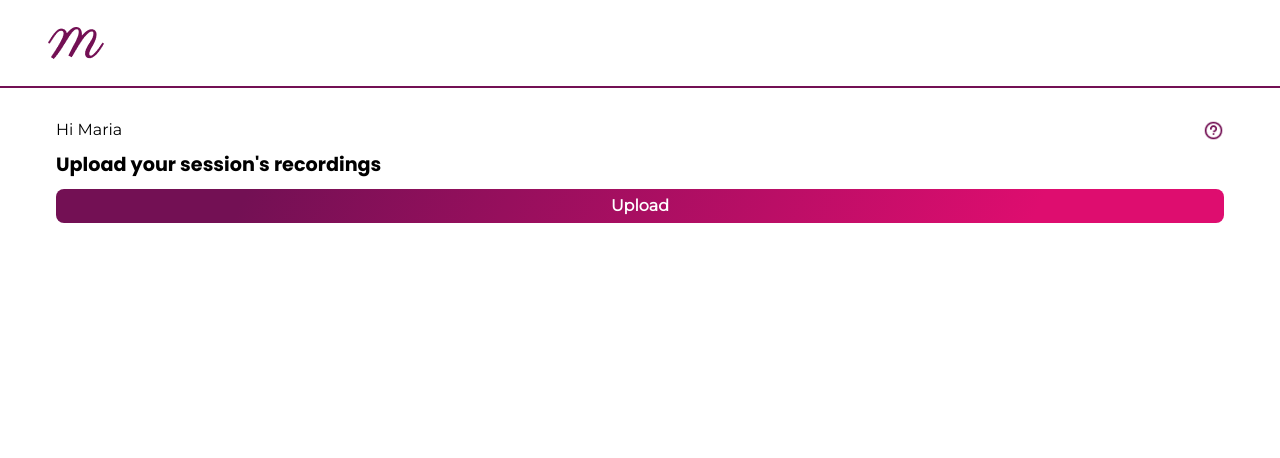
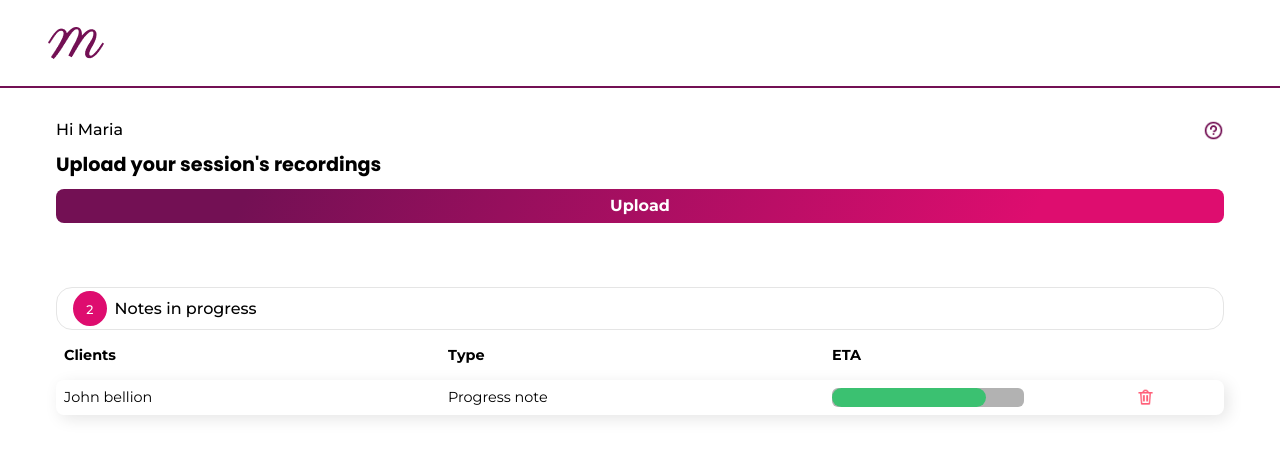
Before and after one commit to Samuellyworld/mentalyc, a React (Create React App) app: page / in a window 1280 px wide. Shown: the top 458 px of the page. Built offline with nearby package versions, Linux system fonts and the light colour scheme.

Commit message:
feat/adding current uploads table 💫

```diff
--- a/public/index.html
+++ b/public/index.html
@@ -28,7 +28,7 @@
     <!-- fonts -->
     <link rel="preconnect" href="https://fonts.googleapis.com">
     <link rel="preconnect" href="https://fonts.gstatic.com" crossorigin>
-    <link href="https://fonts.googleapis.com/css2?family=Montserrat&family=Poppins:wght@700&display=swap" rel="stylesheet">
+    <link href="https://fonts.googleapis.com/css2?family=Montserrat:wght@400;500;700&family=Poppins:wght@700&display=swap" rel="stylesheet">
 
 
 
--- a/src/App.tsx
+++ b/src/App.tsx
@@ -8,6 +8,7 @@ import { useEffect, useState } from "react";
 import { ShowModalTypes,
         UploadItemsTypes, ValuesObjectTypes
        } from "./types";
+import CurrentUploads from "./components/Uploads/Uploads";
 
 // JSX Component;
 const App : () => JSX.Element = () =>  {
@@ -18,10 +19,11 @@ const App : () => JSX.Element = () =>  {
   // handle uploads
   const [uploadedItems , setUploadedItems]: UploadItemsTypes = useState([]);
 
-
+// use Effect
   useEffect(() => {
     console.log(uploadedItems);
   }, [uploadedItems]);
+
 
   // toggle modal
   const toggleModal = () => {
@@ -30,16 +32,8 @@ const App : () => JSX.Element = () =>  {
 
   // handle new file upload
   const onSubmit = async (newItem: ValuesObjectTypes) => {
-       console.log(newItem)
-
      // add new item to items list
       setUploadedItems((prevItems : any) => [...prevItems, newItem]);
-
-      console.log(uploadedItems);
-      // localStorage.setItem("items", JSON.stringify())
-
-
-
   }
 
 // building block
@@ -48,6 +42,7 @@ const App : () => JSX.Element = () =>  {
          <Navbar/>
          <Main onClick={toggleModal}/>
          {showModal && <Modal onClick={toggleModal} onSubmit={onSubmit}/> }
+         <CurrentUploads/>
         </>
   );
 }
--- a/src/components/Modal/Modal.tsx
+++ b/src/components/Modal/Modal.tsx
@@ -53,17 +53,15 @@ const Modal : React.FC<ModalPropsTypes> = ({onClick, onSubmit}) => {
        clientName : results?.clientName, // client name
        timer : results?.noteType?.value, // timer in seconds
        progress : 0, // progress bar
+       uploadTime : new Date().toISOString(), // the time it was uploaded
        id : Math.random()?.toString(36).substring(2,11) // this generate item
     }
 
-    console.log(newItem, 'new')
     // submit new item
-      await onSubmit(newItem);
+      onSubmit(newItem);
 
-    //   setTimeout(() => {
-    //      // close modal
-    //    onClick()
-    //   }, 100)
+    // close modal
+       onClick()
 
    }
 
--- /dev/null
+++ b/src/components/Uploads/Uploads.styles.ts
@@ -0,0 +1,103 @@
+// import styled from styled-components
+import styled from "styled-components";
+
+// uploads container styles
+export const UploadsContainer = styled.div`
+    display : flex;
+    flex-direction : column;
+    padding : 2rem 3.5rem;
+`
+
+// uploads header styles
+export const UploadsHeader = styled.div`
+    display : flex;
+    gap : 0.5rem;
+    align-items: center;
+    background: #FFFFFF;
+    border: 1px solid #E5E5E5;
+    border-radius: 16px;
+    padding : 0.2rem 1rem;
+
+    span {
+        border-radius: 50%;
+        width: 2.1rem;
+        height: 2.2rem;
+        padding: 0.5rem;
+        background: #DE0D6F;
+        border: 3px solid #DE0D6F;
+        font-size: 0.78rem;
+        color: white;
+        font-family: 'Montserrat', sans-serif;
+        font-style: normal;
+        font-weight: 500;
+        text-align: center;
+    }
+    p {
+        font-family: 'Montserrat', sans-serif;
+        font-style: normal;
+        font-weight: 500;
+    }
+`
+
+// notes table container styles
+export const NotesTableContainer= styled.div`
+       padding : 1rem 0rem;
+`
+
+// notes header styles
+export const NotesHeader = styled.div`
+     display : grid;
+     grid-template-columns : 1fr 1fr 1fr;
+     padding : 0rem 0.5rem;
+
+     p {
+        font-family: 'Montserrat', "sans-serif";
+        font-weight : bold;
+        font-size : 0.9rem;
+     }
+`
+
+// notes styles
+export const Notes = styled.div`
+      display : grid;
+      grid-template-columns : 1fr 1fr 1fr;
+      padding : 0.5rem 0.5rem;
+      margin : 1rem 0rem;
+      box-shadow: 4px 4px 16px rgba(0, 0, 0, 0.1);
+      border-radius: 8px;
+
+      p {
+        font-family: 'Montserrat', sans-serif;
+        font-style: normal;
+        font-weight: 400;
+        font-size : 0.9rem;
+      }
+`
+
+// progress container styles
+export const ProgressContainer = styled.div`
+         display : flex;
+         align-items : center;
+         gap : 7rem;
+         img {
+            width : 19px;
+            cursor : pointer;
+         }
+`
+// progress  bar styles
+export const ProgressBar = styled.div`
+        width: 12rem;
+        height: 19px;
+        background-color: #B2B2B2;
+        border-radius: 6px;
+        overflow: hidden;
+`
+
+// bar styles
+export const Bar = styled.div`
+        width: 0%;
+        height: 100%;
+        background-color: #3BC171;
+        border-radius: 10px;
+        transition: width 0.5s ease-in-out;
+`
--- /dev/null
+++ b/src/components/Uploads/Uploads.tsx
@@ -0,0 +1,35 @@
+// import custom styles ;
+import { NotesHeader, NotesTableContainer,
+         UploadsContainer, UploadsHeader,
+         Notes, ProgressContainer,
+         Bar, ProgressBar } from "./Uploads.styles";
+
+const CurrentUploads = () => {
+    return (
+        <UploadsContainer>
+            <UploadsHeader>
+                <span>2</span>
+                <p>Notes in progress</p>
+            </UploadsHeader>
+            <NotesTableContainer>
+                <NotesHeader>
+                    <p>Clients</p>
+                    <p>Type</p>
+                    <p>ETA</p>
+                </NotesHeader>
+                <Notes>
+                   <p>John bellion</p>
+                   <p> Progress note</p>
+                   <ProgressContainer>
+                     <ProgressBar>
+                     <Bar style={{width : '80%'}}/>
+                     </ProgressBar>
+                     <img src="/assets/delete.png" alt="delete" />
+                   </ProgressContainer>
+                </Notes>
+            </NotesTableContainer>
+        </UploadsContainer>
+    );
+}
+
+export default CurrentUploads;
```
Also changed, not shown: public/assets/delete.png (added).
